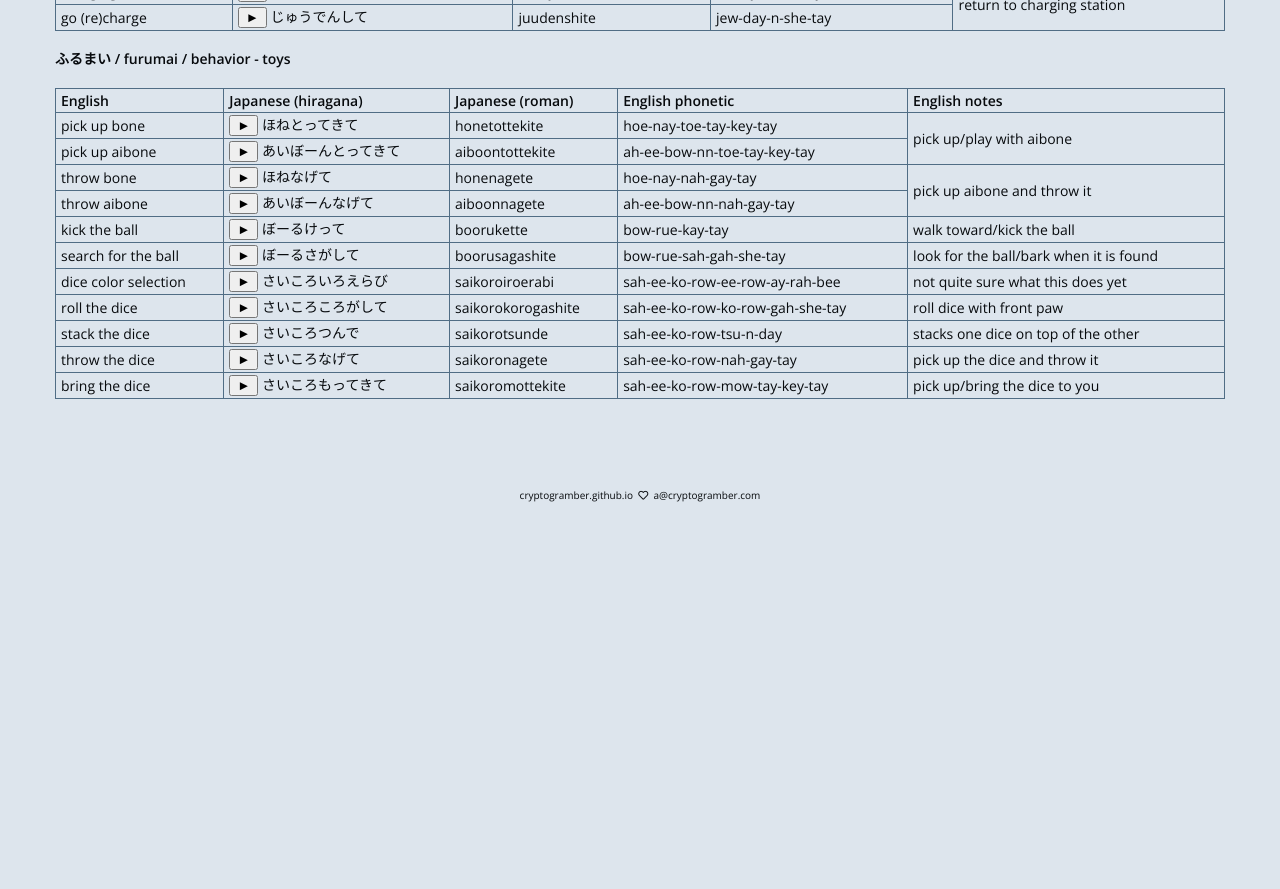
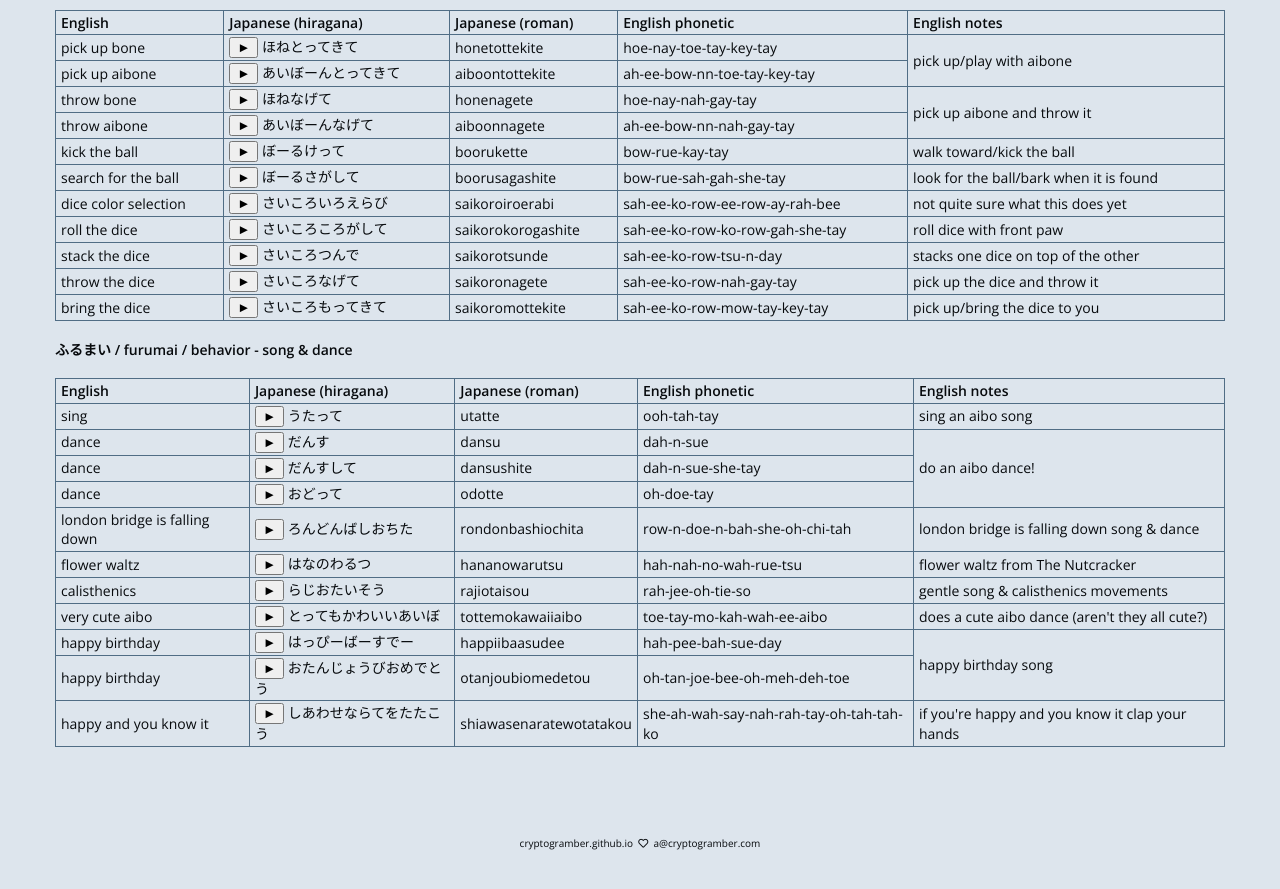
Before and after one commit to kairozu/kairozu.github.io, a Jekyll site: the page built from updates/_posts/2021-04-15-aibo-japanese.md, in a window 1280 px wide and 900 px high, scrolled down 1940 px. Shown: the top 889 px of the window. Built offline with Jekyll 4.4.1, drawn with Linux system fonts in a browser that asks for light colours; nearby versions of some CDN libraries; before the commit the page ends 2492 px from its top, so only the background shows below that; some of the changed text lies outside the part shown.

Commit message:
adding new commands

```diff
--- a/updates/_posts/2021-04-15-aibo-japanese.md
+++ b/updates/_posts/2021-04-15-aibo-japanese.md
@@ -274,44 +274,6 @@
         <td></td>
     </tr>
     <tr>
-        <td>sing</td>
-        <td>
-        <input type="button" value="&#9658;" onclick="play('utatte')">
-        <audio id="utatte" src="/sounds/utatte.mp3"></audio>
-        うたって</td>
-        <td>utatte</td>
-        <td>ooh-tah-tay</td>
-        <td>sing an aibo song</td>
-    </tr>
-    <tr>
-        <td>dance</td>
-        <td>
-        <input type="button" value="&#9658;" onclick="play('dansu')">
-        <audio id="dansu" src="/sounds/dansu.mp3"></audio>
-        だんす</td>
-        <td>dansu</td>
-        <td>dah-n-sue</td>
-        <td rowspan=3>do an aibo dance!</td>
-    </tr>
-    <tr>
-        <td>dance</td>
-        <td>
-        <input type="button" value="&#9658;" onclick="play('dansushite')">
-        <audio id="dansushite" src="/sounds/dansushite.mp3"></audio>
-        だんすして</td>
-        <td>dansushite</td>
-        <td>dah-n-sue-she-tay</td>
-    </tr>
-    <tr>
-        <td>dance</td>
-        <td>
-        <input type="button" value="&#9658;" onclick="play('odotte')">
-        <audio id="odotte" src="/sounds/odotte.mp3"></audio>
-        おどって</td>
-        <td>odotte</td>
-        <td>oh-doe-tay</td>
-    </tr>
-    <tr>
         <td>look over here</td>
         <td>
         <input type="button" value="&#9658;" onclick="play('kocchimuite')">
@@ -360,6 +322,17 @@
         <td>ma-tay</td>
         <td>sit in one spot and wait (few mins)</td>
     </tr>
+    <tr>
+        <td>be quiet</td>
+        <td>
+        <input type="button" value="&#9658;" onclick="play('shizukani')">
+        <audio id="shizukani" src="/sounds/shizukani.mp3"></audio>
+        しずかに</td>
+        <td>shizukani</td>
+        <td>she-zoo-caw-knee</td>
+        <td>aibo will quiet down; sit for a moment; then walk quietly</td>
+    </tr>
+
 </tbody>
 </table>
 <h4>ふるまい / furumai / behavior - settle down mode</h4>
@@ -736,3 +709,134 @@
     </tr>
 </tbody>
 </table>
+<h4>ふるまい / furumai / behavior - song & dance</h4>
+<table>
+<thead>
+    <tr>
+        <th>
+            English
+        </th>
+        <th>
+            Japanese (hiragana)
+        </th>
+        <th>
+            Japanese (roman)
+        </th>
+        <th>
+            English phonetic
+        </th>
+        <th>
+            English notes
+        </th>
+    </tr>
+</thead>
+<tbody>
+    <tr>
+        <td>sing</td>
+        <td>
+        <input type="button" value="&#9658;" onclick="play('utatte')">
+        <audio id="utatte" src="/sounds/utatte.mp3"></audio>
+        うたって</td>
+        <td>utatte</td>
+        <td>ooh-tah-tay</td>
+        <td>sing an aibo song</td>
+    </tr>
+    <tr>
+        <td>dance</td>
+        <td>
+        <input type="button" value="&#9658;" onclick="play('dansu')">
+        <audio id="dansu" src="/sounds/dansu.mp3"></audio>
+        だんす</td>
+        <td>dansu</td>
+        <td>dah-n-sue</td>
+        <td rowspan=3>do an aibo dance!</td>
+    </tr>
+    <tr>
+        <td>dance</td>
+        <td>
+        <input type="button" value="&#9658;" onclick="play('dansushite')">
+        <audio id="dansushite" src="/sounds/dansushite.mp3"></audio>
+        だんすして</td>
+        <td>dansushite</td>
+        <td>dah-n-sue-she-tay</td>
+    </tr>
+    <tr>
+        <td>dance</td>
+        <td>
+        <input type="button" value="&#9658;" onclick="play('odotte')">
+        <audio id="odotte" src="/sounds/odotte.mp3"></audio>
+        おどって</td>
+        <td>odotte</td>
+        <td>oh-doe-tay</td>
+    </tr>
+    <tr>
+        <td>london bridge is falling down</td>
+        <td>
+        <input type="button" value="&#9658;" onclick="play('rondonbashiochita')">
+        <audio id="rondonbashiochita" src="/sounds/rondonbashiochita.mp3"></audio>
+        ろんどんばしおちた</td>
+        <td>rondonbashiochita</td>
+        <td>row-n-doe-n-bah-she-oh-chi-tah</td>
+        <td>london bridge is falling down song & dance</td>
+    </tr>
+    <tr>
+        <td>flower waltz</td>
+        <td>
+        <input type="button" value="&#9658;" onclick="play('hananowarutsu')">
+        <audio id="hananowarutsu" src="/sounds/hananowarutsu.mp3"></audio>
+        はなのわるつ</td>
+        <td>hananowarutsu</td>
+        <td>hah-nah-no-wah-rue-tsu</td>
+        <td>flower waltz from The Nutcracker</td>
+    </tr>
+    <tr>
+        <td>calisthenics</td>
+        <td>
+        <input type="button" value="&#9658;" onclick="play('rajiotaisou')">
+        <audio id="rajiotaisou" src="/sounds/rajiotaisou.mp3"></audio>
+        らじおたいそう</td>
+        <td>rajiotaisou</td>
+        <td>rah-jee-oh-tie-so</td>
+        <td>gentle song & calisthenics movements</td>
+    </tr>
+    <tr>
+        <td>very cute aibo</td>
+        <td>
+        <input type="button" value="&#9658;" onclick="play('tottemokawaiiaibo')">
+        <audio id="tottemokawaiiaibo" src="/sounds/tottemokawaiiaibo.mp3"></audio>
+        とってもかわいいあいぼ</td>
+        <td>tottemokawaiiaibo</td>
+        <td>toe-tay-mo-kah-wah-ee-aibo</td>
+        <td>does a cute aibo dance (aren't they all cute?)</td>
+    </tr>
+    <tr>
+        <td>happy birthday</td>
+        <td>
+        <input type="button" value="&#9658;" onclick="play('happiibaasudee')">
+        <audio id="happiibaasudee" src="/sounds/happiibaasudee.mp3"></audio>
+        はっぴーばーすでー</td>
+        <td>happiibaasudee</td>
+        <td>hah-pee-bah-sue-day</td>
+        <td rowspan=2>happy birthday song</td>
+    </tr>
+    <tr>
+        <td>happy birthday</td>
+        <td>
+        <input type="button" value="&#9658;" onclick="play('otanjoubiomedetou')">
+        <audio id="otanjoubiomedetou" src="/sounds/otanjoubiomedetou.mp3"></audio>
+        おたんじょうびおめでとう</td>
+        <td>otanjoubiomedetou</td>
+        <td>oh-tan-joe-bee-oh-meh-deh-toe</td>
+    </tr>
+    <tr>
+        <td>happy and you know it</td>
+        <td>
+        <input type="button" value="&#9658;" onclick="play('shiawasenarate')">
+        <audio id="shiawasenarate" src="/sounds/shiawasenarate.mp3"></audio>
+        しあわせならてをたたこう</td>
+        <td>shiawasenaratewotatakou</td>
+        <td>she-ah-wah-say-nah-rah-tay-oh-tah-tah-ko</td>
+        <td>if you're happy and you know it clap your hands</td>
+    </tr>
+</tbody>
+</table>
```
